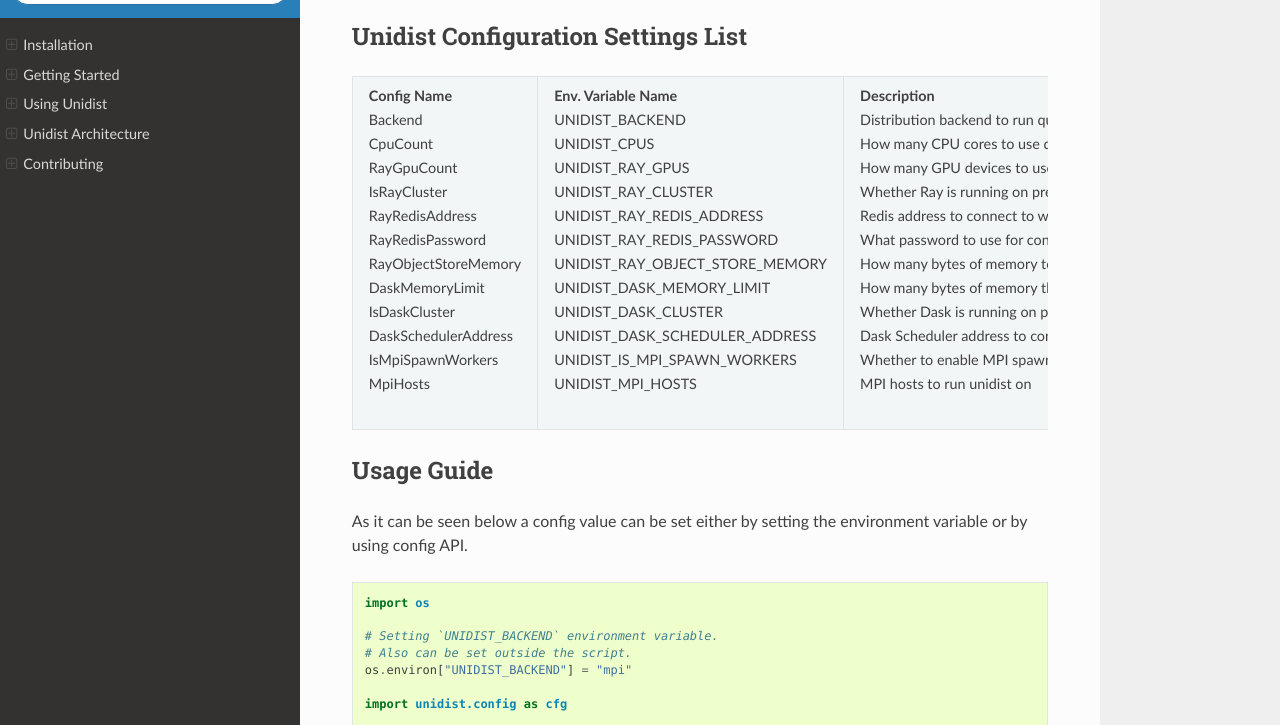
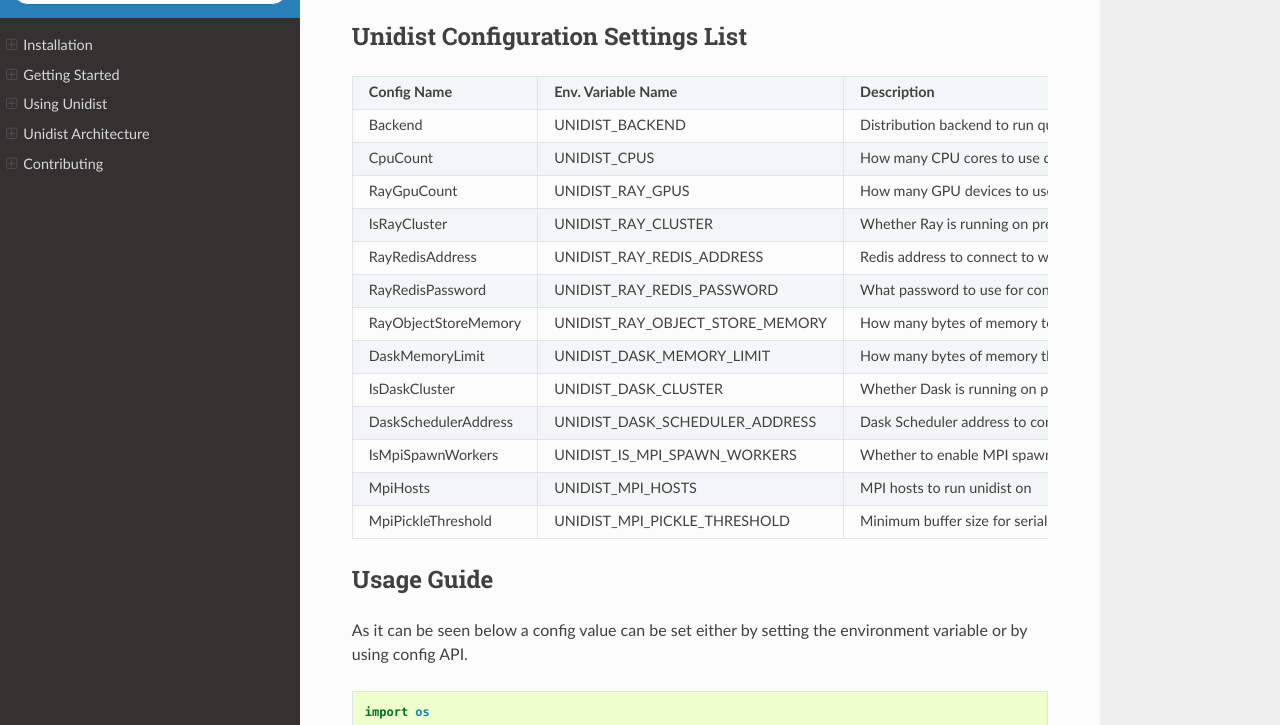
Before and after one commit to modin-project/unidist, a Sphinx documentation site: the page built from docs/flow/unidist/config.rst, in a window 1280 px wide and 900 px high, scrolled down 314 px, cut to the strip 175-900 px from the top of the window. Built offline with Sphinx 7.4.7 and the Read the Docs theme 2.0.0, drawn with Linux system fonts in a browser that asks for light colours.

Commit message:
Fix documentation
Signed-off-by: Kirill Suvorov <kirill.suvorov@intel.com>

```diff
--- a/docs/flow/unidist/config.rst
+++ b/docs/flow/unidist/config.rst
@@ -25,21 +25,35 @@
 Unidist Configuration Settings List
 '''''''''''''''''''''''''''''''''''
 
-+-----------------------+----------------------------------+-------------------------------------------------------------------------+
-|| **Config Name**      || **Env. Variable Name**          || **Description**                                                        |
-|| Backend              || UNIDIST_BACKEND                 || Distribution backend to run queries by                                 |
-|| CpuCount             || UNIDIST_CPUS                    || How many CPU cores to use during initialization of the unidist backend |
-|| RayGpuCount          || UNIDIST_RAY_GPUS                || How many GPU devices to use during initialization of the Ray backend   |
-|| IsRayCluster         || UNIDIST_RAY_CLUSTER             || Whether Ray is running on pre-initialized Ray cluster                  |
-|| RayRedisAddress      || UNIDIST_RAY_REDIS_ADDRESS       || Redis address to connect to when running in Ray cluster                |
-|| RayRedisPassword     || UNIDIST_RAY_REDIS_PASSWORD      || What password to use for connecting to Redis                           |
-|| RayObjectStoreMemory || UNIDIST_RAY_OBJECT_STORE_MEMORY || How many bytes of memory to start the Ray object store with            |
-|| DaskMemoryLimit      || UNIDIST_DASK_MEMORY_LIMIT       || How many bytes of memory that Dask worker should use                   |
-|| IsDaskCluster        || UNIDIST_DASK_CLUSTER            || Whether Dask is running on pre-initialized Dask cluster                |
-|| DaskSchedulerAddress || UNIDIST_DASK_SCHEDULER_ADDRESS  || Dask Scheduler address to connect to when running in Dask cluster      |
-|| IsMpiSpawnWorkers    || UNIDIST_IS_MPI_SPAWN_WORKERS    || Whether to enable MPI spawn or not                                     |
-|| MpiHosts             || UNIDIST_MPI_HOSTS               || MPI hosts to run unidist on                                            |
-+-----------------------+----------------------------------+-------------------------------------------------------------------------+
++-----------------------+-----------------------------------+------------------------------------------------------------------------+
+| **Config Name**       | **Env. Variable Name**            | **Description**                                                        |
++-----------------------+-----------------------------------+------------------------------------------------------------------------+
+| Backend               | UNIDIST_BACKEND                   | Distribution backend to run queries by                                 |
++-----------------------+-----------------------------------+------------------------------------------------------------------------+
+| CpuCount              | UNIDIST_CPUS                      | How many CPU cores to use during initialization of the unidist backend |
++-----------------------+-----------------------------------+------------------------------------------------------------------------+
+| RayGpuCount           | UNIDIST_RAY_GPUS                  | How many GPU devices to use during initialization of the Ray backend   |
++-----------------------+-----------------------------------+------------------------------------------------------------------------+
+| IsRayCluster          | UNIDIST_RAY_CLUSTER               | Whether Ray is running on pre-initialized Ray cluster                  |
++-----------------------+-----------------------------------+------------------------------------------------------------------------+
+| RayRedisAddress       | UNIDIST_RAY_REDIS_ADDRESS         | Redis address to connect to when running in Ray cluster                |
++-----------------------+-----------------------------------+------------------------------------------------------------------------+
+| RayRedisPassword      | UNIDIST_RAY_REDIS_PASSWORD        | What password to use for connecting to Redis                           |
++-----------------------+-----------------------------------+------------------------------------------------------------------------+
+| RayObjectStoreMemory  | UNIDIST_RAY_OBJECT_STORE_MEMORY   | How many bytes of memory to start the Ray object store with            |
++-----------------------+-----------------------------------+------------------------------------------------------------------------+
+| DaskMemoryLimit       | UNIDIST_DASK_MEMORY_LIMIT         | How many bytes of memory that Dask worker should use                   |
++-----------------------+-----------------------------------+------------------------------------------------------------------------+
+| IsDaskCluster         | UNIDIST_DASK_CLUSTER              | Whether Dask is running on pre-initialized Dask cluster                |
++-----------------------+-----------------------------------+------------------------------------------------------------------------+
+| DaskSchedulerAddress  | UNIDIST_DASK_SCHEDULER_ADDRESS    | Dask Scheduler address to connect to when running in Dask cluster      |
++-----------------------+-----------------------------------+------------------------------------------------------------------------+
+| IsMpiSpawnWorkers     | UNIDIST_IS_MPI_SPAWN_WORKERS      | Whether to enable MPI spawn or not                                     |
++-----------------------+-----------------------------------+------------------------------------------------------------------------+
+| MpiHosts              | UNIDIST_MPI_HOSTS                 | MPI hosts to run unidist on                                            |
++-----------------------+-----------------------------------+------------------------------------------------------------------------+
+| MpiPickleThreshold    | UNIDIST_MPI_PICKLE_THRESHOLD      | Minimum buffer size for serialization with pickle 5 protocol           |
++-----------------------+-----------------------------------+------------------------------------------------------------------------+
 
 Usage Guide
 '''''''''''
```
Also changed, not shown: 6 other files.
